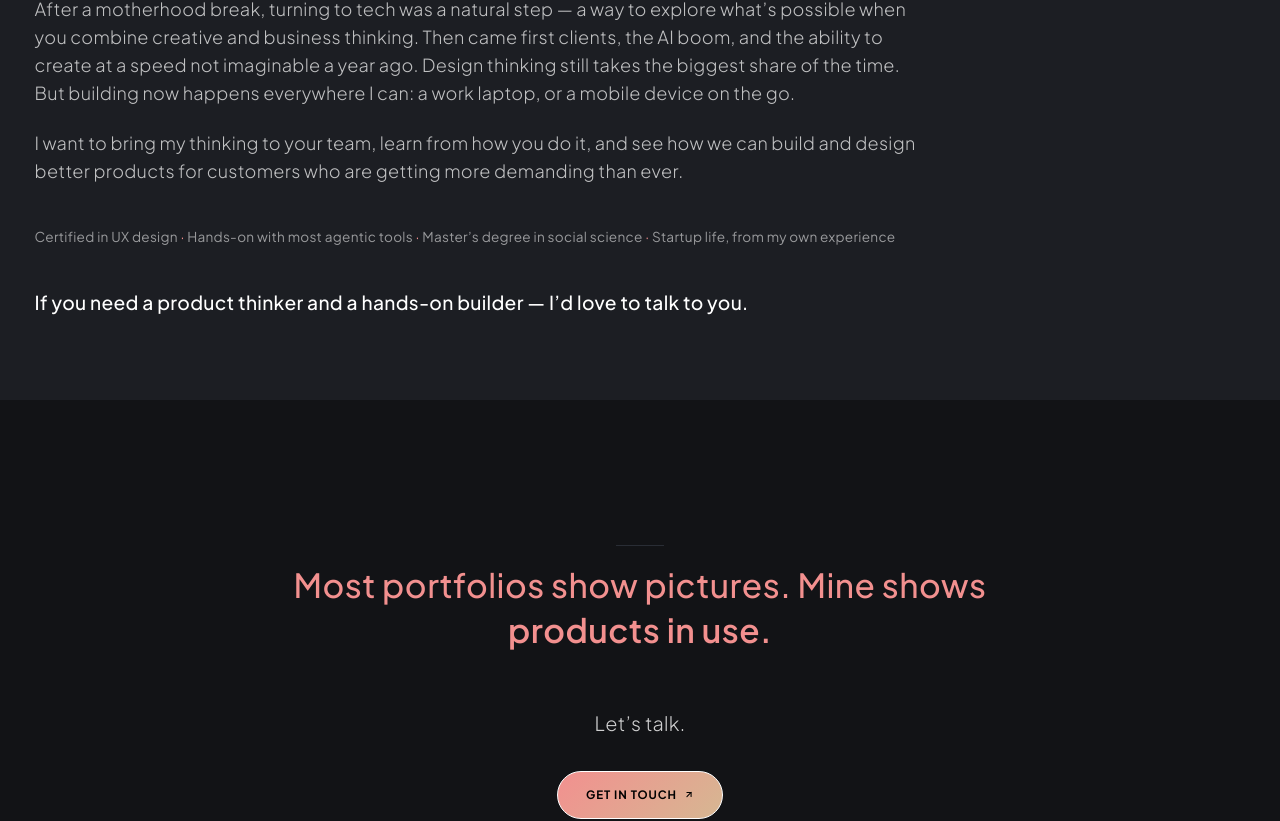
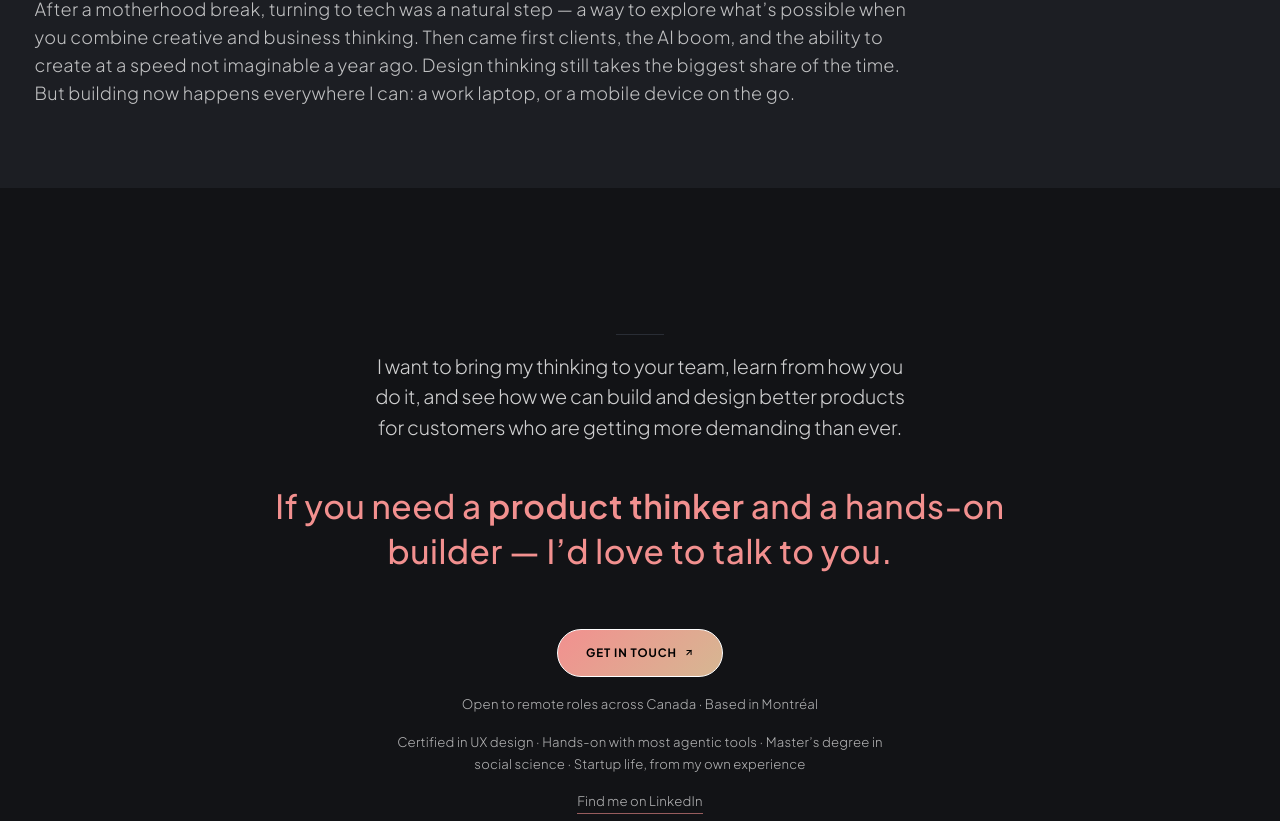
Before and after one commit to Irene2828/porfoliojuly, a Next.js app: page /hire in a window 1280 px wide. Shown: the part 5451-6272 px from the top of the page. Built offline with nearby package versions, Linux system fonts and the light colour scheme.

Commit message:
Prefooter: her closing line replaces the headline, creds line added

```diff
--- a/src/app/hire/HireSections.tsx
+++ b/src/app/hire/HireSections.tsx
@@ -547,12 +547,36 @@ export function HireClosing() {
           }}
         />
 
+        <motion.p
+          initial={{ opacity: 0, y: 14 }}
+          whileInView={{ opacity: 1, y: 0 }}
+          viewport={{ once: true, amount: 0.45 }}
+          transition={{ duration: 0.68, delay: 0.08, ease: [0.16, 1, 0.3, 1] }}
+          style={{
+            fontFamily: 'var(--font-body), "Plus Jakarta Sans", sans-serif',
+            fontSize: 'clamp(1.15rem, 2.8vw, 1.23rem)',
+            fontWeight: 300,
+            letterSpacing: '-0.011em',
+            lineHeight: 1.55,
+            color: 'rgba(255, 255, 255, 0.8)',
+            WebkitTextFillColor: 'rgba(255, 255, 255, 0.8)',
+            textAlign: 'center',
+            margin: '0 auto 2.55rem auto',
+            maxWidth: '52ch',
+            textWrap: 'balance',
+          }}
+        >
+          I want to bring my thinking to your team, learn from how you do it, and see how we can
+          build and design better products for customers who are getting more demanding than
+          ever.
+        </motion.p>
+
         <motion.h2
           className="hire-closing-line"
           initial={{ opacity: 0, y: 20 }}
           whileInView={{ opacity: 1, y: 0 }}
           viewport={{ once: true, amount: 0.45 }}
-          transition={{ duration: 0.78, delay: 0.08, ease: [0.16, 1, 0.3, 1] }}
+          transition={{ duration: 0.78, delay: 0.18, ease: [0.16, 1, 0.3, 1] }}
           style={{
             fontFamily: 'var(--font-heading)',
             fontSize: 'var(--closing-heading-size)',
@@ -567,47 +591,26 @@ export function HireClosing() {
           }}
         >
           <span className="hire-closing-desktop">
-            Most portfolios show pictures.{' '}
+            If you need a{' '}
+            <strong style={{ fontWeight: 500, fontStyle: 'normal', letterSpacing: '0.005em', color: '#f2908f', WebkitTextFillColor: '#f2908f' }}>product thinker</strong>{' '}
+            and a hands-on builder —{' '}
             <motion.span
               initial={{ opacity: 0, y: 12 }}
               whileInView={{ opacity: 1, y: 0 }}
               viewport={{ once: true, amount: 0.45 }}
-              transition={{ duration: 0.72, delay: 0.22, ease: [0.16, 1, 0.3, 1] }}
+              transition={{ duration: 0.72, delay: 0.3, ease: [0.16, 1, 0.3, 1] }}
               style={{ display: 'inline', fontWeight: 300, color: '#ffffff', WebkitTextFillColor: '#ffffff' }}
             >
-              Mine shows <strong style={{ fontWeight: 500, fontStyle: 'normal', letterSpacing: '0.005em', color: '#f2908f', WebkitTextFillColor: '#f2908f' }}>products in use.</strong>
+              I’d love to talk to you.
             </motion.span>
           </span>
           <span className="hire-closing-mobile">
-            <span className="hire-closing-row">Most portfolios</span>
-            <span className="hire-closing-row">show pictures.</span>
-            <strong className="hire-closing-row">Mine shows</strong>
-            <strong className="hire-closing-row">products in use.</strong>
+            <span className="hire-closing-row">If you need a</span>
+            <strong className="hire-closing-row">product thinker</strong>
+            <span className="hire-closing-row">and a hands-on builder —</span>
+            <span className="hire-closing-row">I’d love to talk to you.</span>
           </span>
         </motion.h2>
-
-        <motion.div
-          className="hire-closing-subtext"
-          initial={{ opacity: 0, y: 14 }}
-          whileInView={{ opacity: 1, y: 0 }}
-          viewport={{ once: true, amount: 0.45 }}
-          transition={{ duration: 0.68, delay: 0.32, ease: [0.16, 1, 0.3, 1] }}
-          style={{
-            fontFamily: 'var(--font-body), "Plus Jakarta Sans", sans-serif',
-            fontSize: 'clamp(1.15rem, 2.8vw, 1.23rem)',
-            fontWeight: 300,
-            letterSpacing: '-0.011em',
-            lineHeight: 1.55,
-            color: 'rgba(255, 255, 255, 0.8)',
-            WebkitTextFillColor: 'rgba(255, 255, 255, 0.8)',
-            textAlign: 'center',
-            margin: '0 auto 2rem auto',
-            maxWidth: '46ch',
-            textWrap: 'balance',
-          }}
-        >
-          <p style={{ margin: 0, fontWeight: 500 }}>Let’s talk.</p>
-        </motion.div>
 
         <motion.div
           initial={{ opacity: 0, y: 16, scale: 0.96 }}
@@ -629,6 +632,9 @@ export function HireClosing() {
           </a>
           <p style={{ margin: 0, fontFamily: 'var(--font-body), "Plus Jakarta Sans", sans-serif', fontSize: '0.82rem', fontWeight: 300, letterSpacing: '0.015em', color: 'rgba(255, 255, 255, 0.68)', textAlign: 'center' }}>
             Open to remote roles across Canada · Based in Montréal
+          </p>
+          <p style={{ margin: 0, fontFamily: 'var(--font-body), "Plus Jakarta Sans", sans-serif', fontSize: '0.82rem', fontWeight: 300, letterSpacing: '0.015em', color: 'rgba(255, 255, 255, 0.68)', textAlign: 'center', maxWidth: '52ch' }}>
+            Certified in UX design · Hands-on with most agentic tools · Master’s degree in social science · Startup life, from my own experience
           </p>
           <a
             className="hire-closing-linkedin"
@@ -802,31 +808,7 @@ export function HowIUseAI() {
             ago. Design thinking still takes the biggest share of the time. But building now
             happens everywhere I can: a work laptop, or a mobile device on the go.
           </p>
-          <p>
-            I want to bring my thinking to your team, learn from how you do it, and see how we
-            can build and design better products for customers who are getting more demanding
-            than ever.
-          </p>
         </motion.div>
-        <motion.p
-          className="hire-ai-creds"
-          initial={{ opacity: 0, y: 14 }}
-          whileInView={{ opacity: 1, y: 0 }}
-          viewport={{ once: true, amount: 0.45 }}
-          transition={{ duration: 0.68, delay: 0.2, ease: [0.16, 1, 0.3, 1] }}
-        >
-          Certified in UX design <span>·</span> Hands-on with most agentic tools <span>·</span>{' '}
-          Master’s degree in social science <span>·</span> Startup life, from my own experience
-        </motion.p>
-        <motion.p
-          className="hire-ai-closing"
-          initial={{ opacity: 0, y: 14 }}
-          whileInView={{ opacity: 1, y: 0 }}
-          viewport={{ once: true, amount: 0.45 }}
-          transition={{ duration: 0.68, delay: 0.28, ease: [0.16, 1, 0.3, 1] }}
-        >
-          If you need a product thinker and a hands-on builder — I’d love to talk to you.
-        </motion.p>
       </div>
     </section>
   );
```
